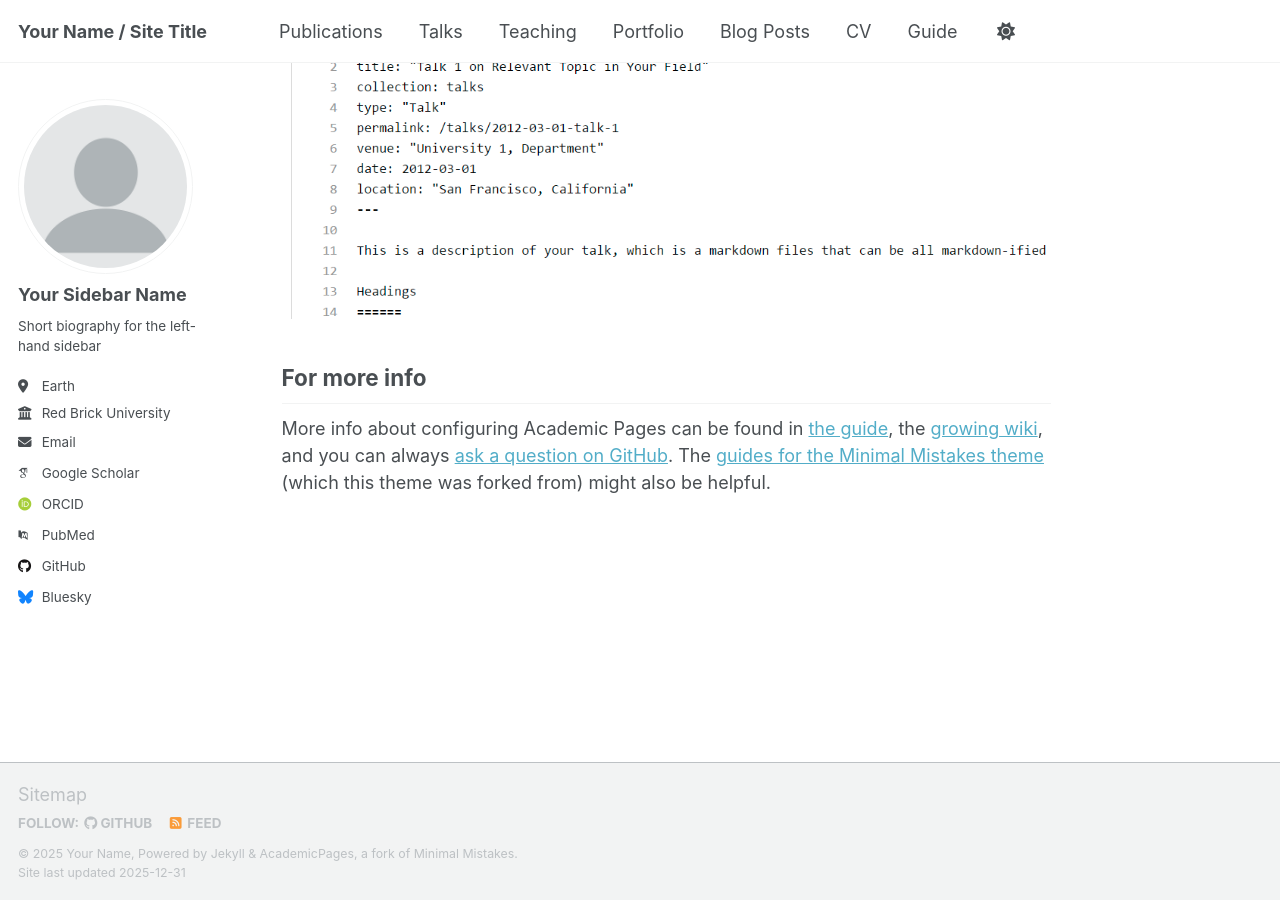
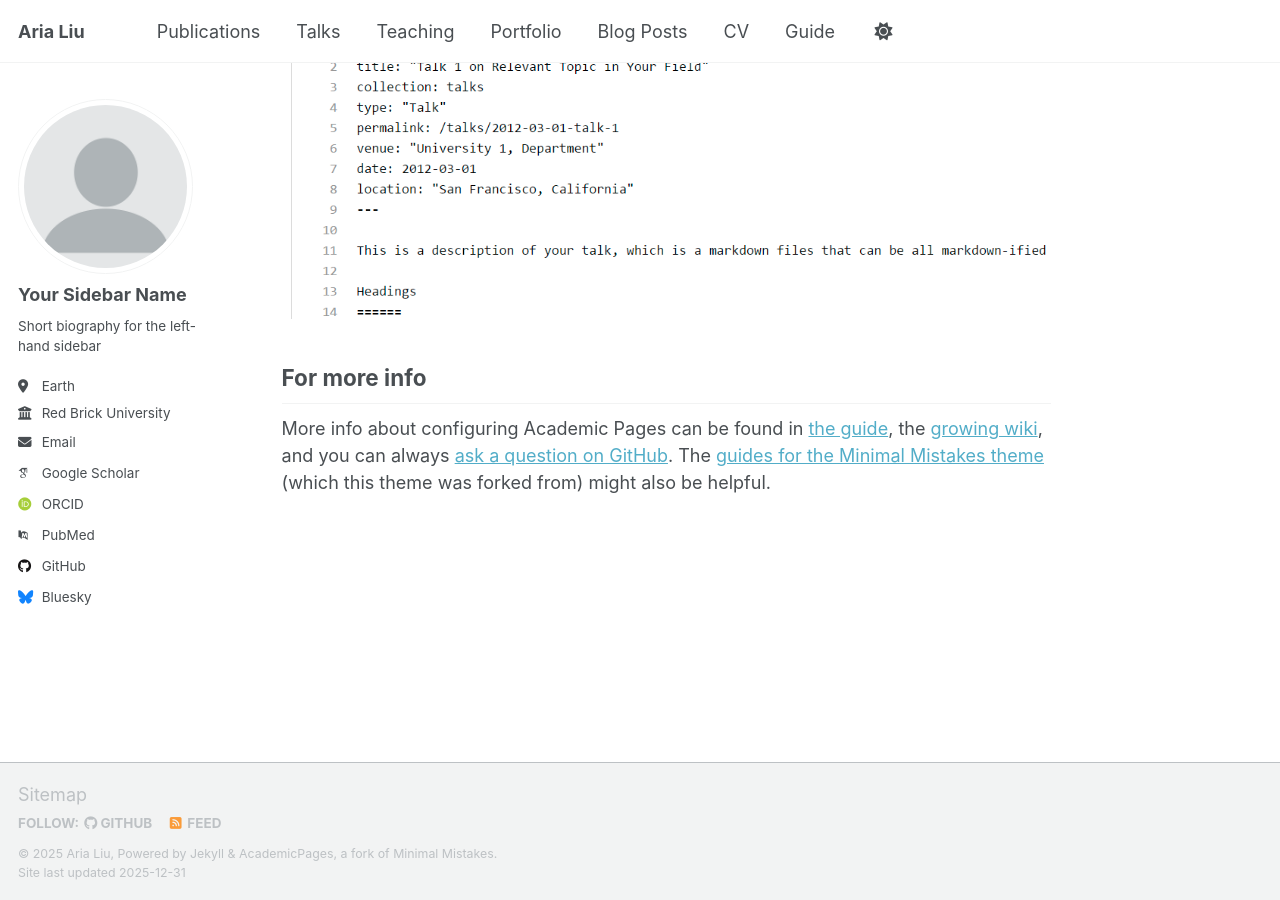
Before and after one commit to arialiu1/arialiu, a Jekyll site: the page built from _pages/about.md, in a window 1280 px wide and 900 px high, scrolled down 2880 px. Built offline with Jekyll 4.4.1, drawn with Linux system fonts in a browser that asks for light colours; some web fonts are replaced; a script that is not in the unit is left out.

Commit message:
Update site configuration with personal details

```diff
--- a/_config.yml
+++ b/_config.yml
@@ -9,14 +9,14 @@
 # Basic Site Settings
 locale                   : "en-US"
 site_theme               : "default" # Currently available options are "default", "air"
-title                    : "Your Name / Site Title"
+title                    : "Aria Liu"
 title_separator          : "-"
-name                     : &name "Your Name"
+name                     : &name "Aria Liu"
 description              : &description "Your Name's academic portfolio"   # Update this with a general description of your site, this is the default if not overridden by a page
-url                      : https://academicpages.github.io # The base hostname & protocol for your site e.g. "https://[your GitHub username].github.io",
+url                      : https://arialiu1.github.io # The base hostname & protocol for your site e.g. "https://[your GitHub username].github.io",
                                                            # or if you already have some other page hosted on Github then use "https://[your GitHub username].github.io/[Your Repo Name]"
-baseurl                  : "" # the subpath of your site, e.g. "/blog"
-repository               : "academicpages/academicpages.github.io"
+baseurl                  : "/arialiu" # the subpath of your site, e.g. "/blog"
+repository               : "arialiu1/arialiu.github.io"
 
 # Site Author - The following control what appear as part of the author content on the side bar.
 #               If a field is blank the icon and link will not appear, otherwise it will be shown.
```
